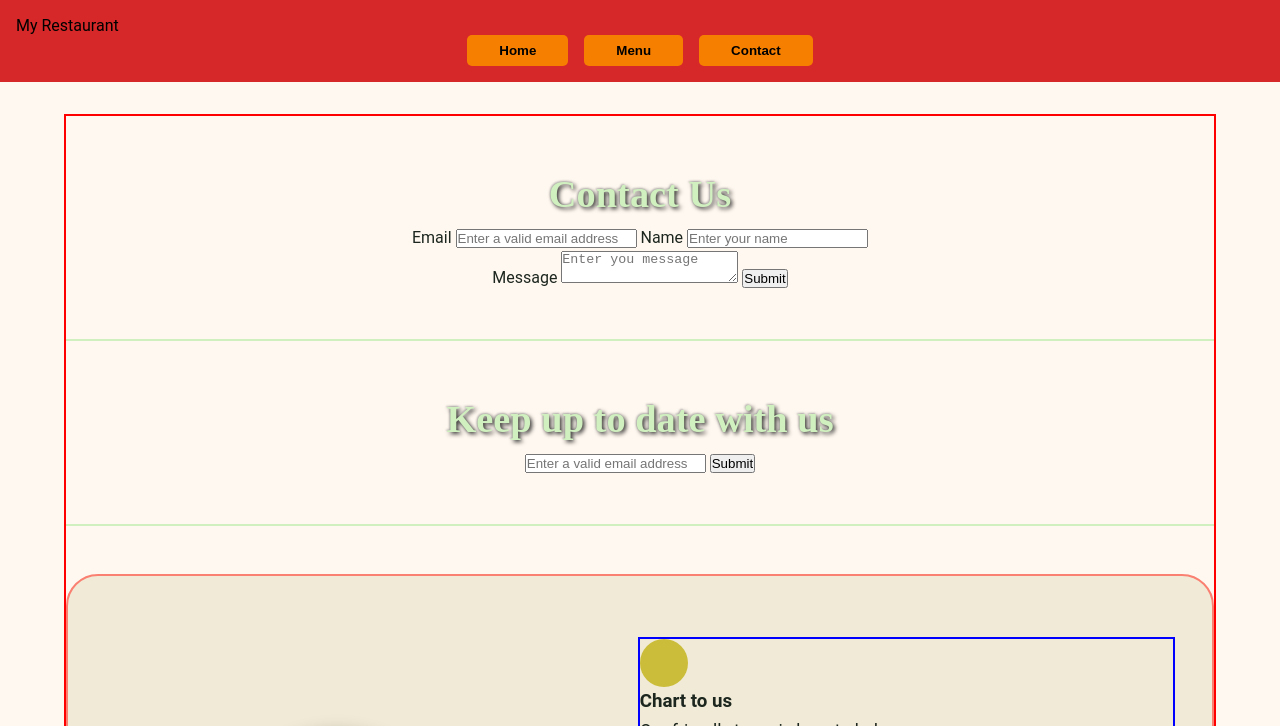
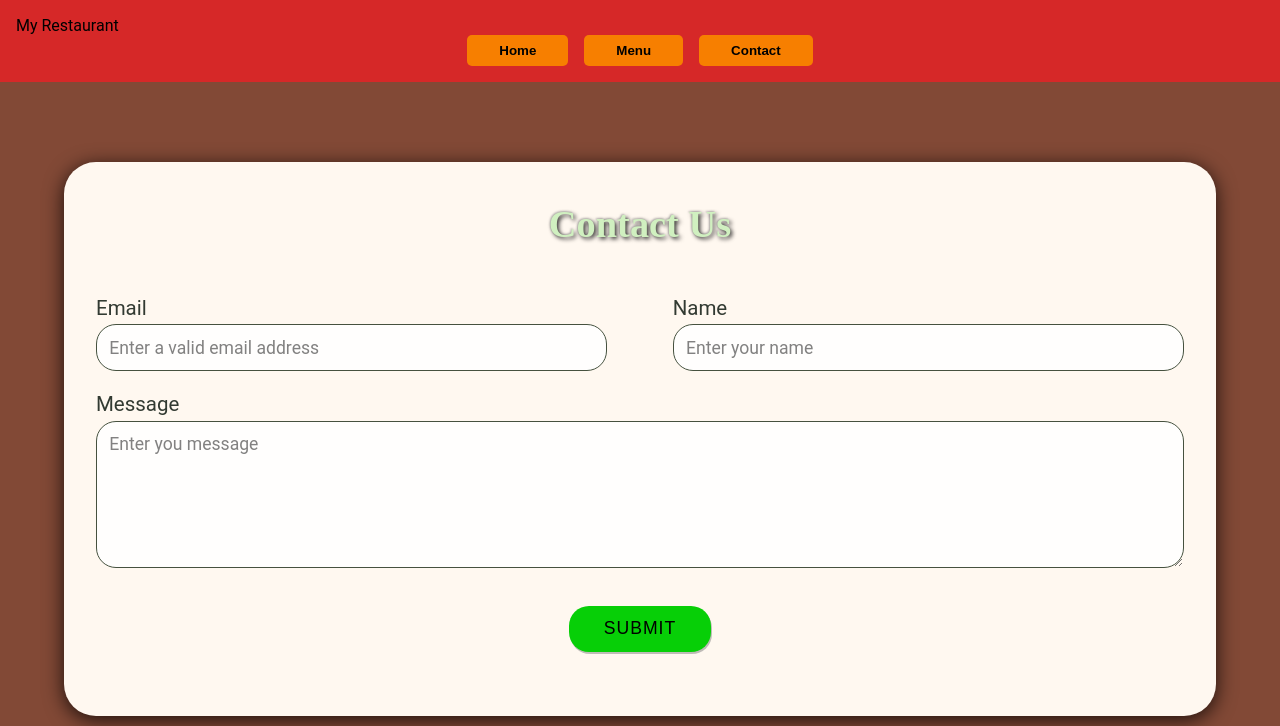
Before and after one commit to vorotynska/restaurant-webpack, a website built with webpack: page src/template.html in a window 1280 px wide. Both pictures are taken after a click on the button "Contact". Shown: the top 726 px of the page. Built offline with nearby package versions, Linux system fonts and the light colour scheme.

Commit message:
Changed styles.css and contact.js for contact page

```diff
--- a/src/contact.js
+++ b/src/contact.js
@@ -1,4 +1,5 @@
 // src/contact.js
+import phoneImage from "./assets/images/phone.svg";
 
 export default function loadContact() {
   const content = document.getElementById("content");
@@ -10,26 +11,38 @@ export default function loadContact() {
 
             <!-- Mail -->
           <section class="contact-us" id="mail">
+            <div class="contact-background">
             <h2 class="section-title">Contact Us</h2>
-            <form action="">
+            <form class="create-account" action="#">
               <div class="personal-data">
+                <div class="col">
                   <label for="email">Email</label>
                   <input type="email" id="email" name="email" placeholder="Enter a valid email address" required/>
+                </div>
+                <div class="col">
                   <label for="name">Name</label>
                   <input type="text" id="name" name="name" placeholder="Enter your name" required
-                  title="Please enter a valid first name, example: Nic"/>
+                         title="Please enter a valid name, example: Nic"/>
                 </div>
-              <label for="message">Message
-              <textarea id="massage" placeholder="Enter you message"></textarea></label>
-              <input type="submit" value="Submit" class="btn-sabmit"/>
+              </div>
+              <div class="message">
+                <label for="message">Message</label>
+              <textarea id="message" rows="6" placeholder="Enter you message"></textarea>
+              </div>
+              <button type="submit" value="Submit" class="btn btn-submit">Submit</button>
             </form>
+            </div>
           </section>
 
             <!-- Info -->
           <section class="info">
+            <div class="contact-background">
               <h2 class="section-title">Keep up to date with us</h2>
+              <form class="create-account" action="#">
               <input type="email" required placeholder="Enter a valid email address"/>
-            <input type="submit" value="Submit" class="btn-sabmit" />
+              <button type="submit" value="Submit" class="btn btn-submit">Submit</button>
+              </form>
+            </div>
           </section>
 
             <!-- Our contact -->
@@ -46,13 +59,14 @@ export default function loadContact() {
               </div>
 
               <div class="items">
+                <div class="row">
+                  <div class="contact-svg">
 
-                <div class="row">
-                  <div class="contact-svg"></div>
+                  </div>
                   <div class="item">
                     <h3 class="item-title">Chart to us</h3>
                     <p class="item-text">Our friendly team is here to help.</p>
-                    <p class="item-text"><a href="mail">hi@ourcompany.com</a></p>
+                    <p class="item-text"><a href="#">hi@ourcompany.com</a></p>
                   </div>
                 </div>
                 <div class="row">
@@ -64,7 +78,6 @@ export default function loadContact() {
                       <p class="item-text">New York, NY 92103-9000</p>
                     </div>
                 </div>
-
                 <div class="row">
                     <div class="contact-svg"></div>
                     <div class="item">
@@ -74,7 +87,8 @@ export default function loadContact() {
                     </div>
                 </div>
               </div>
-            <div>
+
+            </div>
           </section>
         </div>
     `;
--- a/src/styles.css
+++ b/src/styles.css
@@ -3,6 +3,7 @@
 :root {
   /* Основные цвета */
   --color-green: #07cf07;   /* акцентный зелёный */
+  --color-dark-green: #32402C;  /* for input */
   --color-gold: #cbbd39;    /* золотой для круга */
   --color-light: #d0f0c0;   /* светлый для подзаголовка */
   --color-dark: #1a1a1a;    /* фоновые тёмные оттенки */
@@ -25,7 +26,8 @@
 
 body {
   font-family: var(--font-main);
-  background-color: #fff8f0;
+  /* background-color: #fff8f0; */
+  background-color: #824936;
   margin: 0;
   padding: 0;
 }
@@ -143,7 +145,7 @@ nav button:hover {
 
 /* home */
 .container-home {
-  height: 90vh;
+  height: 100vh;
   background-image: url(./assets/images/background.jpg);
   background-size: cover;
   background-position: center;
@@ -269,7 +271,6 @@ nav button:hover {
 
  section {
   padding: 3em 0;
-  border-bottom: var(--color-light) solid 2px;
  }
 
  .section-content {
@@ -277,9 +278,8 @@ nav button:hover {
   padding: 2em 0;
   display: flex;
   align-items: center;
-  /* justify-content: space-between; */
+  justify-content: space-between;
   gap: 2em;
-  border: 2px solid salmon;
  }
 
  .img-menu-container,
@@ -319,7 +319,7 @@ nav button:hover {
  }
 
  .section-title {
-  font-size: clamp(1.5rem, 3vw, 3rem);
+  font-size: clamp(1.5rem, 3vw, 3.5rem);
   color: var(--color-light);
   font-family: var(--font-title);
   font-optical-sizing: auto;
@@ -355,38 +355,153 @@ nav button:hover {
     width: 90%;
     max-width: 1200px;
     margin: 0 auto;
-    border: 2px solid red;
   }
 
  .contact-background {
-  background-color: #F0EAD6;
+  background-color: #fff8f0;
+  box-shadow: 0 4px 20px var(--shadow-dark);
   border-radius: 2em;
+  padding: 2em;
+ }
+
+ .create-account {
+  margin: 0 auto;
+  padding: 2em 0;
+ }
+
+ .personal-data {
+  display: flex;
+  align-items: center;
+  justify-content: space-between;
+  gap: 2em;
  }
 
  .title-container,
- .items {
+ .items,
+ .col {
   width: 47%;
-  border: 2px solid blue;
-}
+  text-align: left;
+ }
+
+ label {
+    display: block;
+  }
+
+  input,
+  #message {
+    font-family: inherit;
+    margin-bottom: 0.75em;
+    width: 100%;
+    font-size: clamp(1rem, 1.5vw, 1.1rem);
+    padding: 0.7em;
+    opacity: 0.9;
+    border: 1px solid var(--color-dark-green);
+    border-radius: 20px;
+    transform: scale(1);
+    transition: transform 250ms;
+  }
+
+ .btn {
+    display: inline;
+    font-size: clamp(1rem, 1.5vw, 1.1rem);
+    padding: 0.7em 2em;
+    border-radius: 20px;
+    text-transform: uppercase;
+    letter-spacing: 1px;
+    border: 0;
+    cursor: pointer;
+  }
+
+  .btn-submit {
+    margin-top: 1em;
+    background: var(--color-green);
+    box-shadow: 1px 2px var(--shadow-gray);
+    transform: scale(1);
+    transition: transform 250ms;
+  }
+
+  .btn-submit:hover,
+  .btn-submit:focus,
+  input:focus,
+  #message:focus {
+    transform:scale(1.05);
+  }
+
+ .message {
+  text-align: left;
+ }
+
  .title-container #discount {
-  margin: 0 auto;
+  margin-left: 0;
+  margin-bottom: 4em;
  }
 
  .items {
   display: flex;
   flex-direction: column;
-  gap: 1.2em; /* расстояние между блюдами */
-  text-align: left;
+  gap: 1.2em;
+  /* text-align: left; */
  }
 
  .contact-svg {
-  width: 3em;
-  height: 3em;
+  width: 4em;
+  height: 4em;
   background-color: var(--color-gold);
   border-radius: 50%;
  }
 
- /* .row {
+ .row {
   display: flex;
-  border: 2px solid blueviolet;
- } */
+  gap: 2em;
+ }
+
+ .item h3 {
+  font-size: clamp(1.2rem, 2.5vw, 1.6rem);
+  font-weight: 600;
+  margin: 0;
+}
+
+ .item p,
+  label {
+  margin: 0.2em 0 0;
+  font-size: clamp(1rem, 1.6vw, 1.3rem);
+  opacity: 0.9;
+}
+
+@media (max-width: 600px) {
+
+  .title-container,
+  .items,
+  .col {
+    width: 100%;
+    text-align: center;
+    margin-bottom: 1.5em;
+ }
+
+ .col {
+  width: 100%;
+  text-align: left;
+  margin-bottom: 1.5em;
+  /* gap: 1.2em; */
+ }
+
+ .row,
+ .personal-data {
+  display: flex;
+  flex-direction: column;
+  gap: 1em;
+ }
+ .contact-svg {
+  margin: 0 auto;
+ }
+
+ .title-container #discount {
+  margin: 2em auto;
+ }
+
+ .contact .section-title {
+  color: var(--color-dark);
+  text-shadow: 2px 2px 6px var(--shadow-dark);
+ }
+
+ }
```
Also changed, not shown: src/assets/images/phone.svg (added), src/assets/images/phone_in_talk_40dp__FILL0_wght400_GRAD0_opsz40.svg (added). Lines whose indentation alone changed are shown as unchanged.
